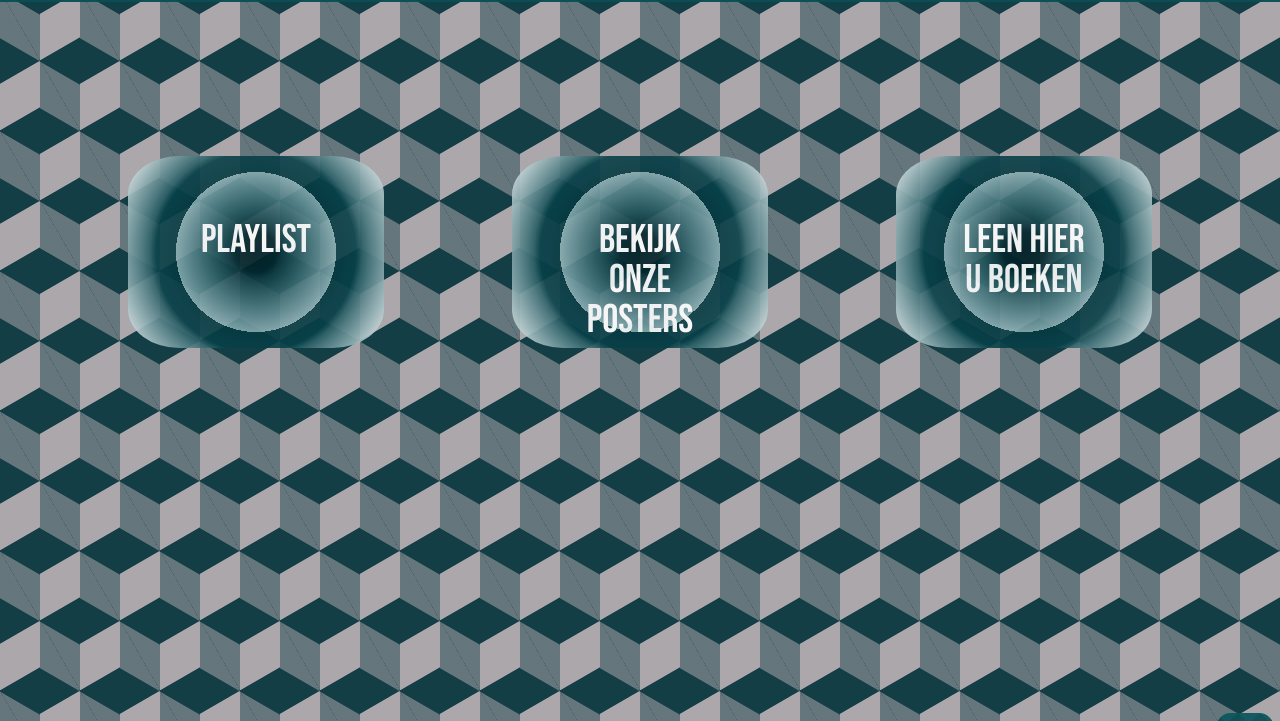
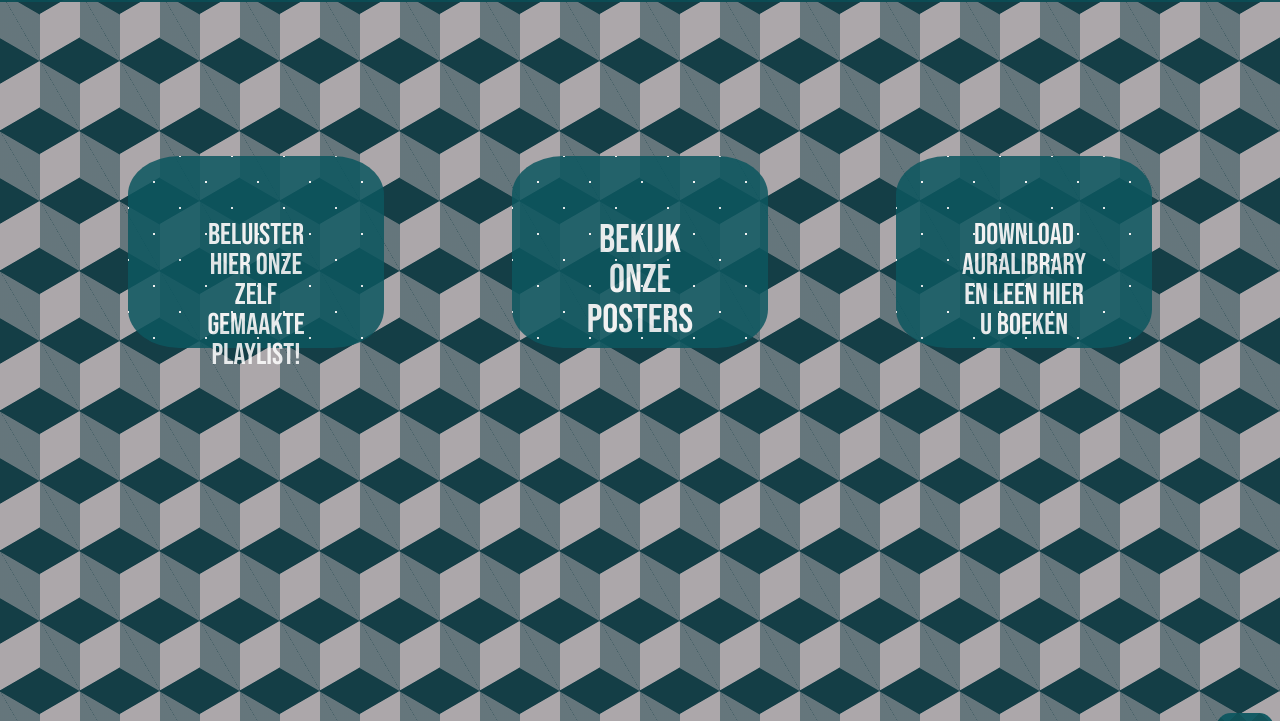
Before and after one commit to M1rt3/Sprint11, a plain HTML site: page vistaleest/index.html in a window 1280 px wide. Shown: the part 79-800 px from the top of the page. Drawn offline with Linux system fonts and the light colour scheme.

Commit message:
finished

```diff
--- a/vistaleest/index.html
+++ b/vistaleest/index.html
@@ -39,18 +39,18 @@
 
     <div class="left">
 
-      <h1 class="playlist">playlist</h1>
+      <h1 class="playlist">Beluister hier onze zelf gemaakte playlist!</h1>
 
       <div class="leftcontent">
         <div>
-          <p><a href="https://www.youtube.com/watch?v=dQw4w9WgXcQ"><img src="images/unnamed.png" class="spotify"></a></p>
+          <p><a href="https://open.spotify.com/playlist/1QMoKbHj8Nqmee3Fu1g0B0?si=3ae51942f2c449a9"><img src="images/unnamed.png" class="spotify"></a></p>
         </div>
-        Klik hier boven voor om doorgestuurd te worden naar onze bieb playlist!
+        Klik hier boven om doorgestuurd te worden naar onze bieb playlist en geniet van de nauwkeurig uitgekozen muziek voor onder het lezen!
       </div>
     </div>
 
     <div class="right">
-      <h1> bekijk onze posters</h1>
+      <h1> Bekijk onze posters</h1>
       <div class="rightcontent">
         <img src="images/1.png" class="one">
         <img src="images/2.png" class="two">
@@ -59,9 +59,10 @@
     </div>
 
     <div class=" rightright">
-      <h1>leen hier u boeken</h1>
+      <h1 class="aur">Download auralibrary en leen hier u boeken</h1>
       <div class="rightrightcontent">
-        <p><a href="https://www.youtube.com/watch?v=dQw4w9WgXcQ"><img src="images/auralibrary.png" class="auralibrary"></a></p>
+        <p><a href="https://play.google.com/store/apps/details?id=nl.aura.auralibrary.android&hl=en&gl=US&pli=1"><img src="images/auralibrary.png" class="auralibrary"></a></p>
+        <h2>Klik hierboven en download de app om u boeken te kunnen lenen!</h2>
       </div>
     </div>
   </div>
--- a/vistaleest/style.css
+++ b/vistaleest/style.css
@@ -188,13 +188,13 @@ background-repeat: repeat;
     height: 10%;
     border-radius: 20%;
     text-align: center;
-    font-size: 40px;
+    font-size: 30px;
     transition: 2s cubic-bezier(.33,.48,0,.94);
-    background-color: #ffffff;
-    opacity: .95;
-    background-image: radial-gradient(circle at center center, #0d5760, #ffffff), repeating-radial-gradient(circle at center center, #0d5760, #0d5760, 40px, transparent 80px, transparent 40px);
-    background-blend-mode: multiply;
-
+    background-color: #0d5760;
+opacity: 0.9;
+background-image:  radial-gradient(#ffffff 1.3px, transparent 1.3px), radial-gradient(#ffffff 1.3px, #0d5760 1.3px);
+background-size: 52px 52px;
+background-position: 0 0,26px 26px;
 
 
 
@@ -229,27 +229,45 @@ background-repeat: repeat;
 }
 
 .one{
-    height:80%;
+    height:auto;
     width: 30%;
     padding-right: 2vh;
     border-radius: 20px 20px 20px 20px;
+    transition: 2s cubic-bezier(.33,.48,0,.94);
+}
+
+.one:hover{
+    width: 60%;
+    height: auto;
+
 }
 
 .two{
-    height:80%;
+    height:auto;
     width: 30%;
     padding-right: 2vh;
     border-radius: 20px 20px 20px 20px;
+    transition: 2s cubic-bezier(.33,.48,0,.94);
+}
+
+.two:hover{
+    width: 60%;
+    height: auto;
+
 }
 
 .three{
-    height:80%;
+    height:auto;
     width: 30%;
     padding-right: 2vh;
     border-radius: 20px 20px 20px 20px;
+    transition: 2s cubic-bezier(.33,.48,0,.94);
 }
 
-
+.three:hover{
+    width: 60%;
+    height: auto;
+}
 
 
 .right:hover .rightcontent{
@@ -272,10 +290,10 @@ background-repeat: repeat;
     text-align: center;
     font-size: 40px;
     transition: 2s cubic-bezier(.33,.48,0,.94);
-    background-color: #ffffff;
-    opacity: .95;
-    background-image: radial-gradient(circle at center center, #0d5760, #ffffff), repeating-radial-gradient(circle at center center, #0d5760, #0d5760, 40px, transparent 80px, transparent 40px);
-    background-blend-mode: multiply;
+    opacity: 0.9;
+background-image:  radial-gradient(#ffffff 1.3px, transparent 1.3px), radial-gradient(#ffffff 1.3px, #0d5760 1.3px);
+background-size: 52px 52px;
+background-position: 0 0,26px 26px;
 }
 
 
@@ -331,19 +349,18 @@ background-repeat: repeat;
     margin-top:5%;
     margin-left:10%;
     margin-right: 5%;
-
     margin-bottom:0% ;
     margin-top: 12%;
     height: 10%;
     border-radius: 20%;
     clear: both;
     text-align: center;
-    font-size: 40px;
-    transition: 2s cubic-bezier(.33,.48,0,.94);
-    background-color: #ffffff;
-    opacity: .95;
-    background-image: radial-gradient(circle at center center, #0d5760, #ffffff), repeating-radial-gradient(circle at center center, #0d5760, #0d5760, 40px, transparent 80px, transparent 40px);
-    background-blend-mode: multiply;
+    font-size: 30px;
+    transition: 2s;
+    opacity: 0.9;
+    background-image:  radial-gradient(#ffffff 1.3px, transparent 1.3px), radial-gradient(#ffffff 1.3px, #0d5760 1.3px);
+    background-size: 52px 52px;
+    background-position: 0 0,26px 26px;
 }
 
 
```
